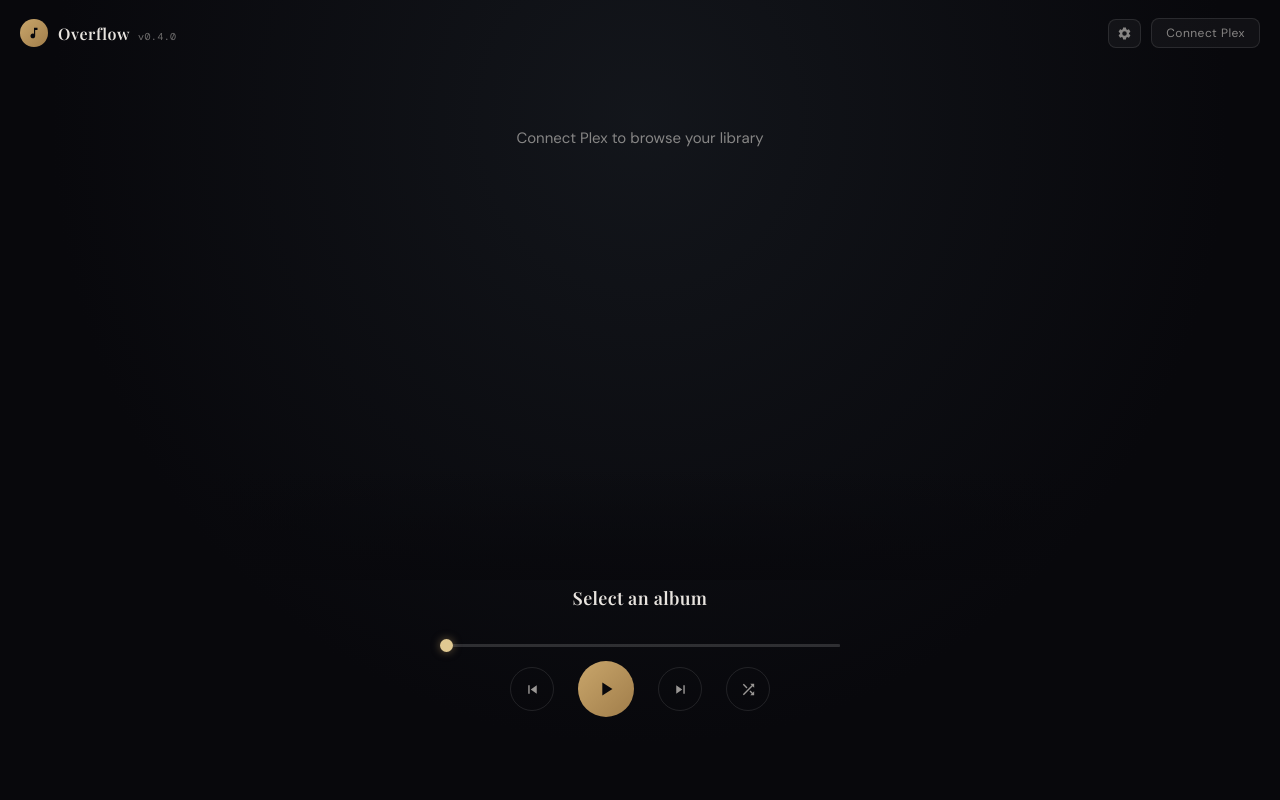
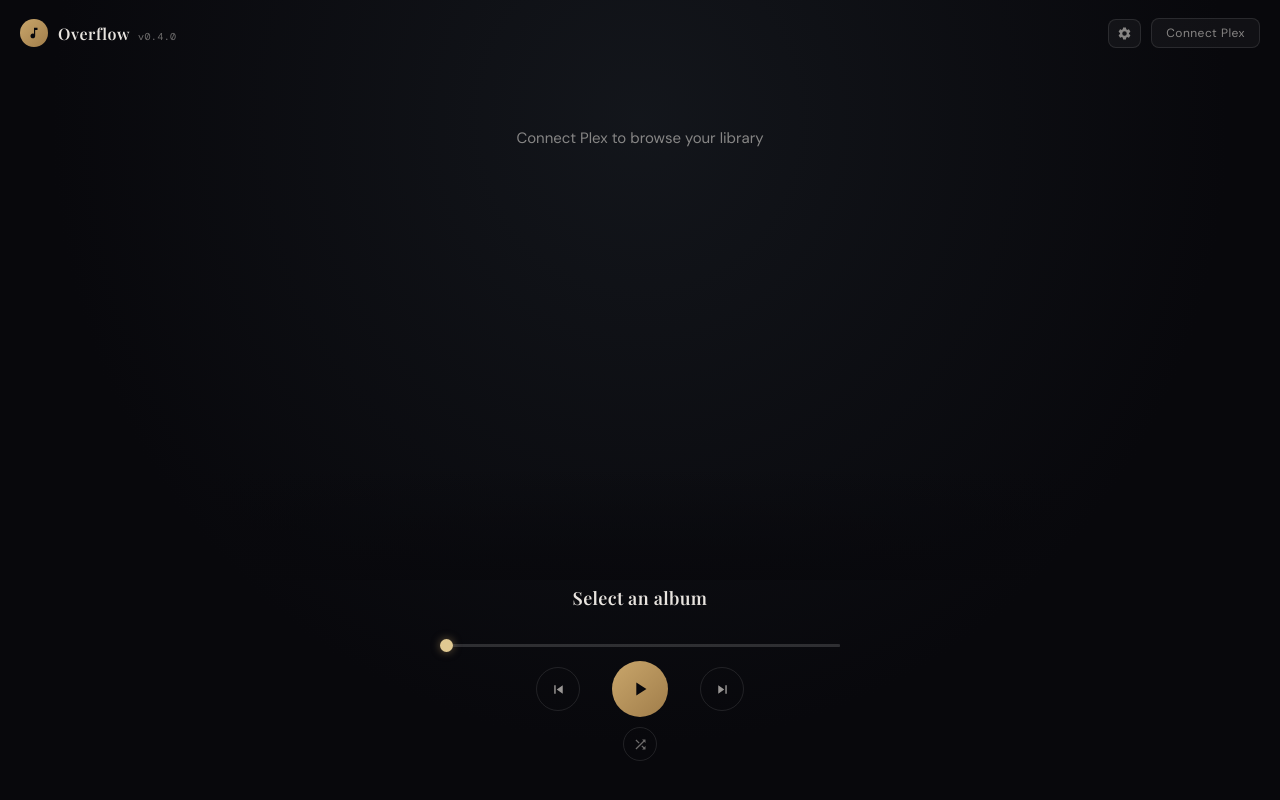
Before and after one commit to dajbelshaw/plex-coverflow, a React (Vite) app: page / in a window 1280 px wide. Built offline with nearby package versions, Linux system fonts and the light colour scheme.

Commit message:
🎨 Move shuffle button below transport controls to keep play centred
Co-Authored-By: Claude Sonnet 4.6 <noreply@anthropic.com>

```diff
--- a/src/App.jsx
+++ b/src/App.jsx
@@ -449,7 +449,8 @@ function PlayerControls({ isPlaying, onPlayPause, onPrev, onNext, onRandomAlbum,
         />
       </div>
 
-      <div style={{ display:"flex", alignItems:"center", gap:24, marginTop:4 }}>
+      <div style={{ display:"flex", flexDirection:"column", alignItems:"center", gap:10, marginTop:4 }}>
+        <div style={{ display:"flex", alignItems:"center", gap:32 }}>
           <button onClick={onPrev} style={bS} aria-label="Previous track">
             <svg width="17" height="17" viewBox="0 0 24 24" fill="currentColor"><path d="M6 6h2v12H6zm3.5 6l8.5 6V6z"/></svg>
           </button>
@@ -461,8 +462,11 @@ function PlayerControls({ isPlaying, onPlayPause, onPrev, onNext, onRandomAlbum,
           <button onClick={onNext} style={bS} aria-label="Next track">
             <svg width="17" height="17" viewBox="0 0 24 24" fill="currentColor"><path d="M6 18l8.5-6L6 6v12zM16 6v12h2V6h-2z"/></svg>
           </button>
-        <button onClick={onRandomAlbum} style={bS} aria-label="Random album">
-          <svg width="17" height="17" viewBox="0 0 24 24" fill="currentColor"><path d="M10.59 9.17L5.41 4 4 5.41l5.17 5.17 1.42-1.41zM14.5 4l2.04 2.04L4 18.59 5.41 20 17.96 7.46 20 9.5V4h-5.5zm.33 9.41l-1.41 1.41 3.13 3.13L14.5 20H20v-5.5l-2.04 2.04-3.13-3.13z"/></svg>
+        </div>
+        <button onClick={onRandomAlbum} style={{
+          ...bS, width:34, height:34, color:T.text45,
+        }} aria-label="Random album">
+          <svg width="15" height="15" viewBox="0 0 24 24" fill="currentColor"><path d="M10.59 9.17L5.41 4 4 5.41l5.17 5.17 1.42-1.41zM14.5 4l2.04 2.04L4 18.59 5.41 20 17.96 7.46 20 9.5V4h-5.5zm.33 9.41l-1.41 1.41 3.13 3.13L14.5 20H20v-5.5l-2.04 2.04-3.13-3.13z"/></svg>
         </button>
       </div>
     </div>
```
Lines whose indentation alone changed are shown as unchanged.
